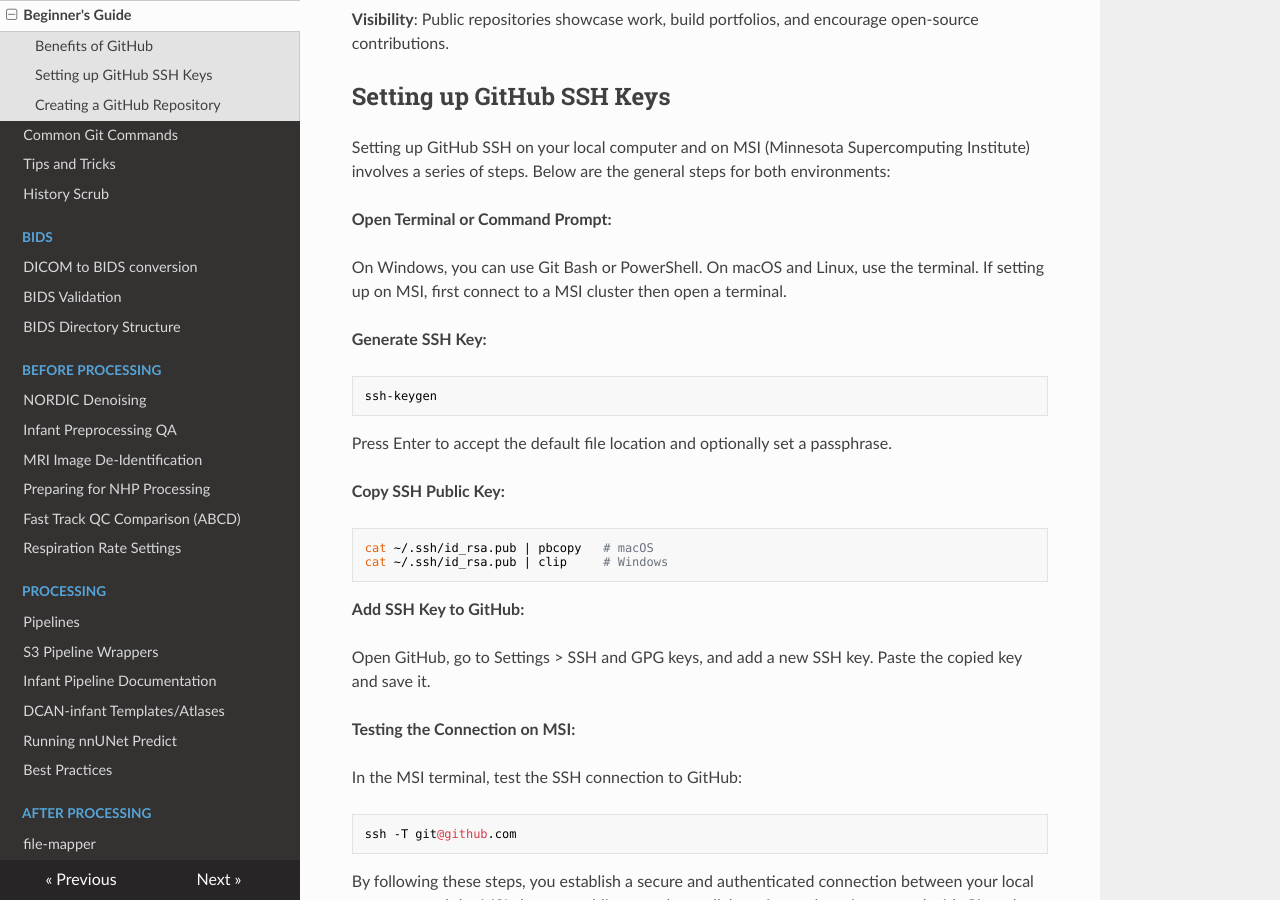
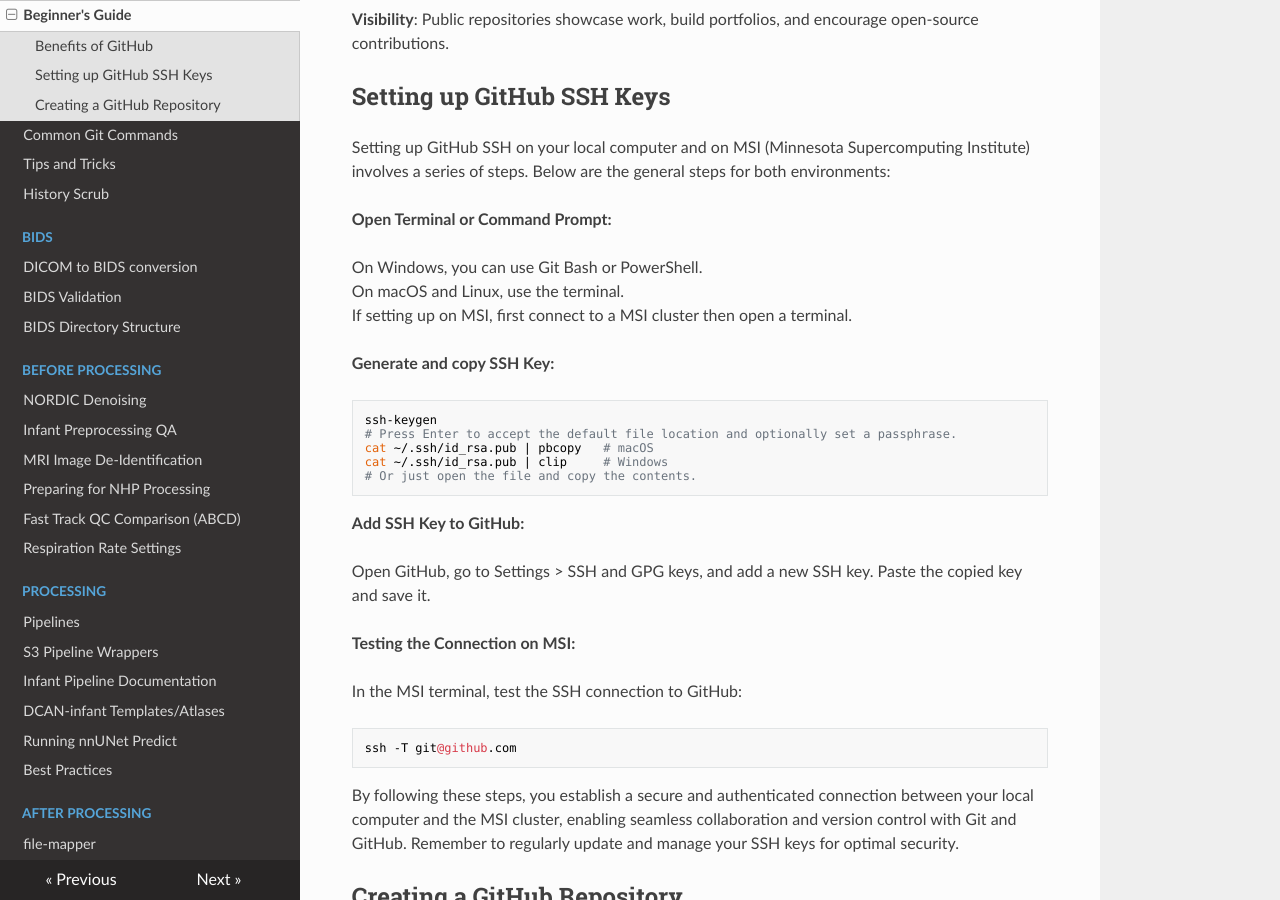
Before and after one commit to DCAN-Labs/cdni-brain, an MkDocs documentation site: the page built from docs/github-quick-guide.md, in a window 1280 px wide and 900 px high, scrolled down 869 px. Built offline with MkDocs 1.6.1, drawn with Linux system fonts in a browser that asks for light colours; nearby versions of some CDN libraries.

Commit message:
formatting

````diff
--- a/docs/github-quick-guide.md
+++ b/docs/github-quick-guide.md
@@ -33,23 +33,18 @@ Setting up GitHub SSH on your local computer and on MSI (Minnesota Supercomputin
 
 **Open Terminal or Command Prompt:**
 
-On Windows, you can use Git Bash or PowerShell.
-On macOS and Linux, use the terminal.
+On Windows, you can use Git Bash or PowerShell.<br>
+On macOS and Linux, use the terminal.<br>
 If setting up on MSI, first connect to a MSI cluster then open a terminal.
 
-**Generate SSH Key:**
+**Generate and copy SSH Key:**
 
 ```
 ssh-keygen
-```
-
-Press Enter to accept the default file location and optionally set a passphrase.
-
-**Copy SSH Public Key:**
-
-```
+# Press Enter to accept the default file location and optionally set a passphrase.
 cat ~/.ssh/id_rsa.pub | pbcopy   # macOS
 cat ~/.ssh/id_rsa.pub | clip     # Windows
+# Or just open the file and copy the contents.
 ```
 
 **Add SSH Key to GitHub:**
````
